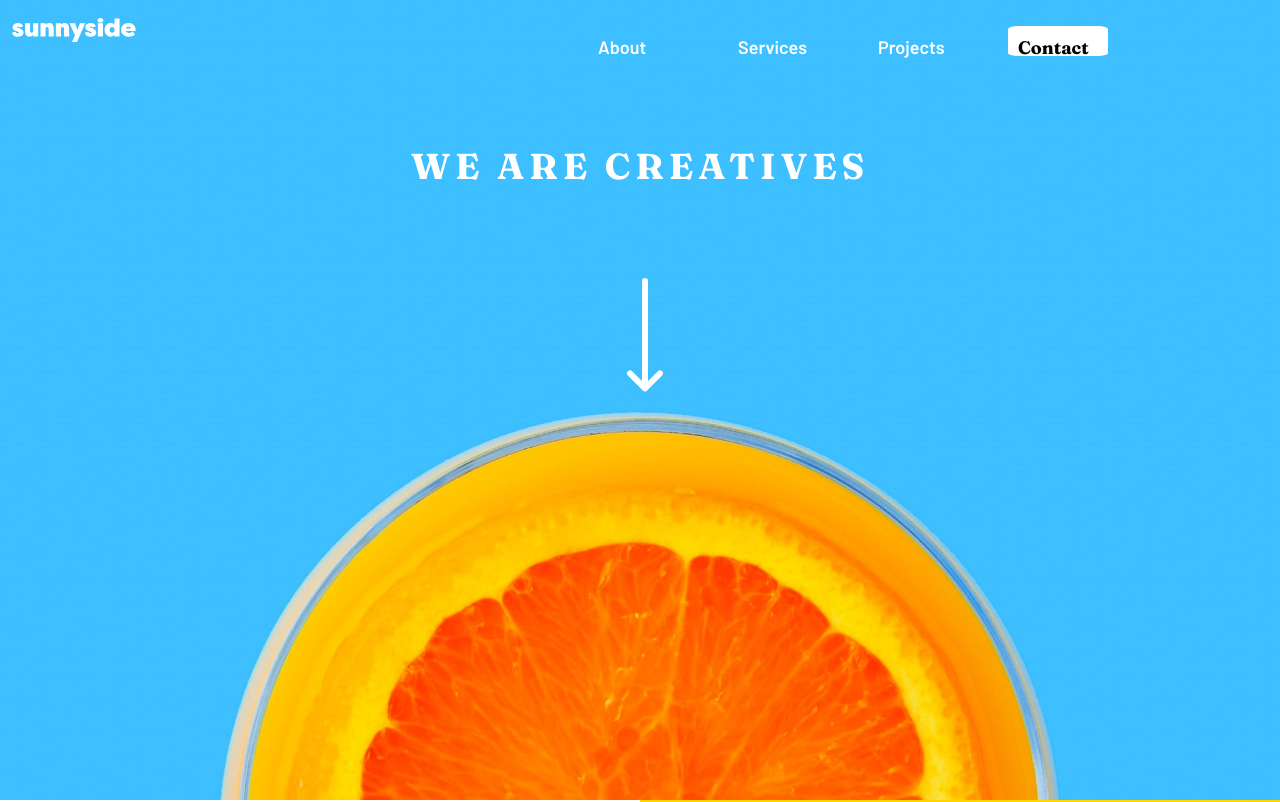
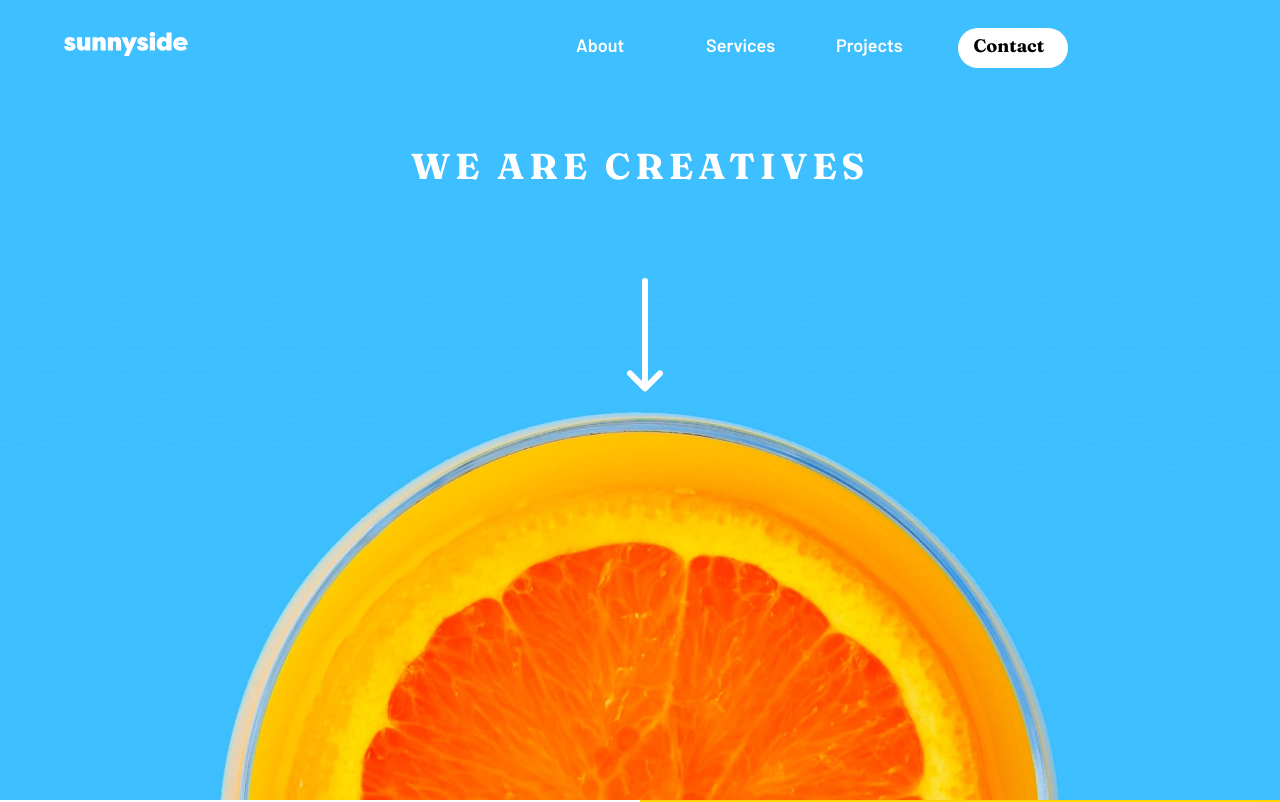
Before and after one commit to oemerueguer/sunnyside, a React (Create React App) app: page / in a window 1280 px wide. Shown: the top 802 px of the page. Built offline with nearby package versions, Linux system fonts and the light colour scheme.

Commit message:
gallery, footer added

```diff
--- a/src/components/Branding.scss
+++ b/src/components/Branding.scss
@@ -7,6 +7,7 @@ $font-title: Fraunces, sans-serif;
   margin: 0;
   .info-box {
     width: 50%;
+    margin: 0;
   }
   .image-box{
     width: 50%;
@@ -32,6 +33,7 @@ $font-title: Fraunces, sans-serif;
   }
   .Btn-yellow {
     font-family: $font-title;
+    font-weight: 900;
     text-decoration: underline 5px hsla(51, 100%, 49%, 0.3);
     cursor: pointer;
     padding-left: 10%;
@@ -41,6 +43,7 @@ $font-title: Fraunces, sans-serif;
   }
   .Btn-softRed {
     font-family: $font-title;
+    font-weight: 900;
     text-decoration: underline 5px hsla(7, 99%, 70%, 0.6);
     cursor: pointer;
     padding-left: 10%;
--- a/src/components/Header.js
+++ b/src/components/Header.js
@@ -15,13 +15,13 @@ export default function Header() {
           </div>
           <div className="item-group">
             <ul>
-              <a href="/">
+              <a className="Underline" href="/">
                 <li>About</li>
               </a>
-              <a href="/">
+              <a className="Underline" href="/">
                 <li>Services</li>
               </a>
-              <a href="/">
+              <a className="Underline" href="/">
                 <li>Projects</li>
               </a>
               <a className="ContactBtn" href="/">
--- a/src/components/Header.scss
+++ b/src/components/Header.scss
@@ -28,41 +28,57 @@ $font-heading: Fraunces, sans-serif;
 }
 .Logo {
     position: relative;
-    margin-top: 18px;
+    width: 80px;
+    margin-top: 2.5%;
     cursor: pointer;
+    margin-left: 5%;
 }
 .navigation {
     display: flex;
+    flex-wrap: wrap;
     height: 80px;
     ul{
         list-style: none;
         display: flex;
+        justify-content: center;
+        align-items: center;
+        gap: 10%;
+    }
+    .Underline {
+        padding-top: 1%;
+    }
+    .Underline:hover {
+        text-decoration: underline 4px hsl(0, 100%, 100%);
     }
     li {
-        width: 100px;
+        width: 80px;
         height: 30px;
         list-style: none;
         cursor: pointer;
-        padding-top: 10%;
         padding-left: 10%;
+        padding-top: 1%;
     }
     a {
+        width:100px;
+        height: 40px;
         color: white;
         text-decoration: none;
-        margin-left:10%;
         margin-top: 2%;
     }
     .item-group {
         margin-left: 30%;
     }
     .ContactBtn {
+        width: 200px;
+        height: 40px;
+        font-family: $font-heading;
         background-color: white;
-        border-radius: 10%;
+        border-radius: 20px 20px 20px 20px;
         color: black;
-        font-family: $font-heading;
+        padding: 1% 0 1% 1%;
     }
     .ContactBtn:hover {
-        background-color: #6FCFFF;
+        background-color: #77cdf5;
     }
 }
 .Heading {
--- a/src/components/Home.js
+++ b/src/components/Home.js
@@ -4,6 +4,7 @@ import Brand from "./Branding";
 import Audience from "./Audience";
 import Design from "./Design";
 import Testimonial from "./Testimonial";
+import Images from "./Images";
 
 export default function Home() {
   return (
@@ -13,6 +14,7 @@ export default function Home() {
       <Audience />
       <Design />
       <Testimonial />
+      <Images />
     </div>
   );
 }
--- /dev/null
+++ b/src/components/Images.js
@@ -0,0 +1,16 @@
+import React from 'react'
+import './Images.scss'
+
+export default function Images() {
+    return (
+        <>
+        <div id="gallery">
+            <div className="image milk"></div>
+            <div className="image orange"></div>
+            <div className="image waffle"></div>
+            <div className="image sugar"></div>
+        </div>
+
+        </>
+    )
+}
--- /dev/null
+++ b/src/components/Images.scss
@@ -0,0 +1,24 @@
+#gallery {
+  display: flex;
+  flex-direction: row;
+  flex-wrap: wrap;
+  margin-top: 5%;
+  .image {
+    width: 25%;
+    height: 447px;
+    background-size: cover;
+    background-repeat: no-repeat;
+  }
+  .milk {
+    background-image: url("./img/image-gallery-milkbottles.jpg");
+  }
+  .orange {
+    background-image: url("./img/image-gallery-orange.jpg");
+  }
+  .waffle {
+    background-image: url("./img/image-gallery-cone.jpg");
+  }
+  .sugar {
+    background-image: url("./img/image-gallery-sugarcubes.jpg");
+  }
+}
--- a/src/components/Testimonial.scss
+++ b/src/components/Testimonial.scss
@@ -1,3 +1,5 @@
+$font-name: Fraunces, sans-serif;
+
 .section-heading {
   h2 {
     position: relative;
@@ -16,6 +18,7 @@
     flex-wrap: wrap;
     width: 100%;
     height: 400px;
+    margin-top: 5%;
     .section-testimonial-item {
         display: flex;
         flex-direction: column;
@@ -43,13 +46,18 @@
             align-self: center;
         }
         p {
+            padding: 10%;
             text-align: center;
         }
         .test-name {
+            font-family: $font-name;
+            font-weight: 900;
             text-align: center;
         }
         .test-position {
             text-align: center;
+            color: var(--grayish-blue);
+            font-size: 0.9rem;
         }
     }
 }
```
Also changed, not shown: src/components/Footer.js (added, +9 -0 lines), src/components/Footer.scss (added).
